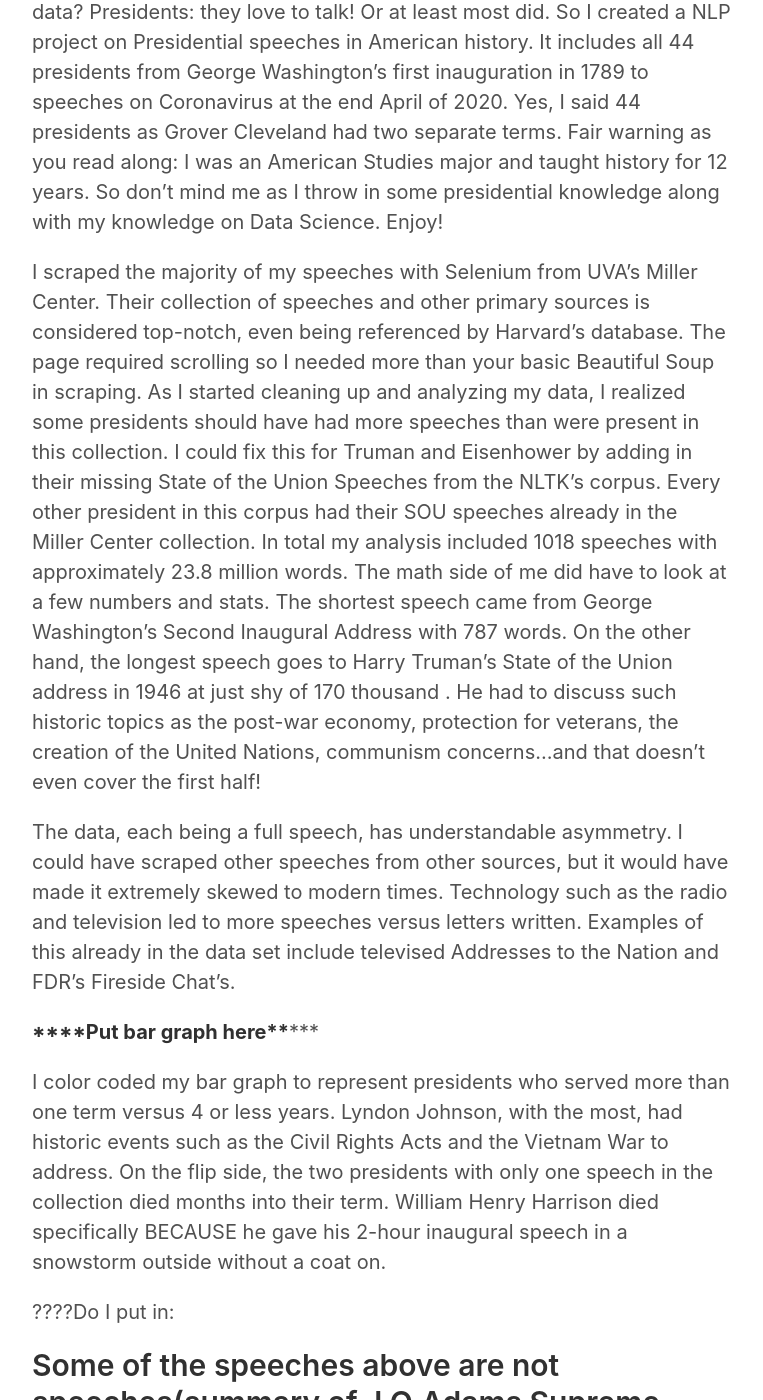
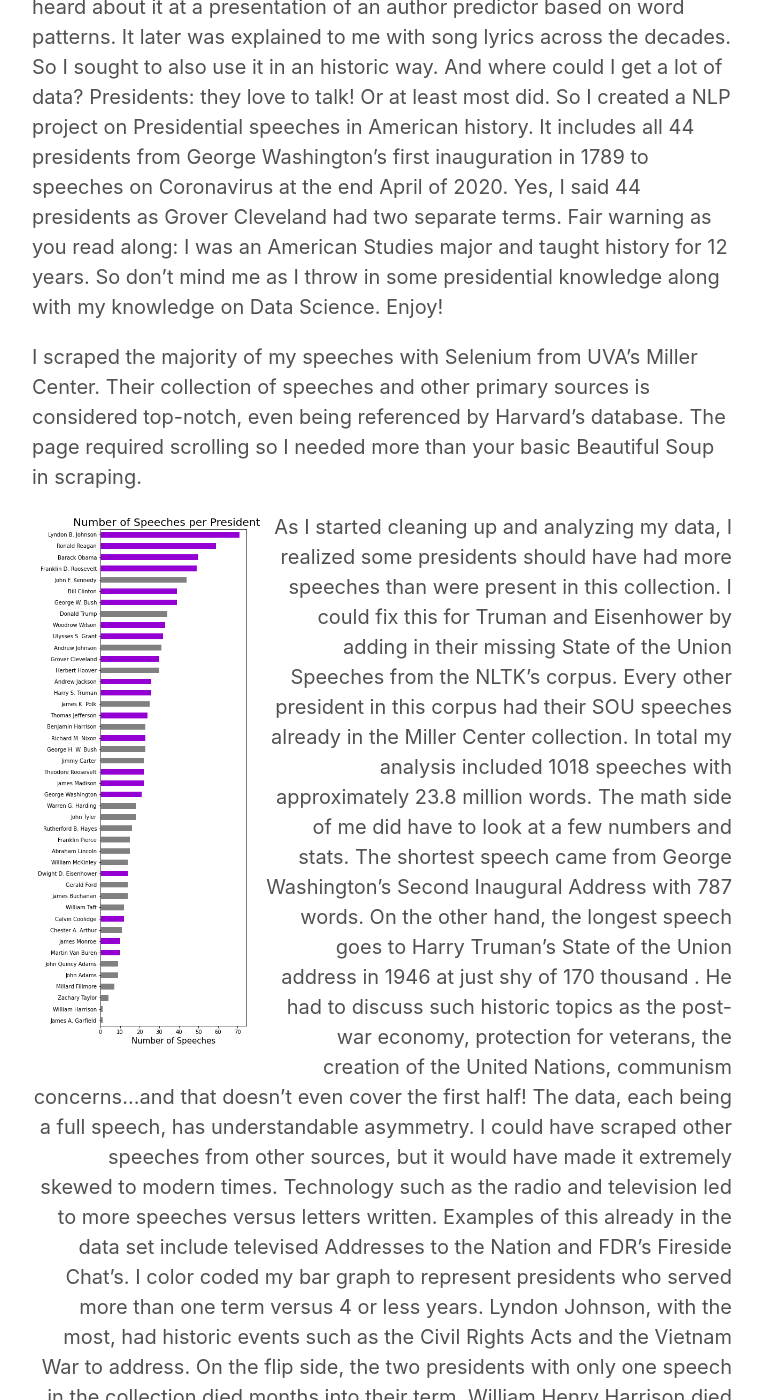
Before and after one commit to nicolesemerano/nicolesemerano.github.io, a Jekyll site: the page built from index.html, in a window 1280 px wide and 1400 px high, scrolled down 386 px. Shown: the whole window, without its empty margins (258-1021 px from the left). Built offline with Jekyll 4.4.1, drawn with Linux system fonts in a browser that asks for light colours; the list of posts is cut into pages by our own code; some of the changed text lies outside the part shown.

Commit message:
Add first bar graph

```diff
--- a/_posts/2020-8-8-Presidents.md
+++ b/_posts/2020-8-8-Presidents.md
@@ -1,15 +1,21 @@
+---
+layout: post
+title: "Presidential Speech Analysis with Natural Language Processing"
+---
+
+#### By: Nicole Semerano
+
 Natural Language Processing intrigued me from the beginning.  I first heard about it at a presentation of an author predictor based on word patterns.  It later was explained to me with song lyrics across the decades.  So I sought to also use it in an historic way.  And where could I get a lot of data?  Presidents: they love to talk!  Or at least most did.  So I created a NLP project on Presidential speeches in American history. It includes all 44 presidents from George Washington's first inauguration in 1789 to speeches on Coronavirus at the end  April of 2020. Yes, I said 44 presidents as Grover Cleveland had two separate terms.  Fair warning as you read along:  I was an American Studies major and taught history for 12 years.  So don’t mind me as I throw in some presidential knowledge along with my knowledge on Data Science.  Enjoy!
 
-I scraped the majority of my speeches with Selenium from UVA's Miller Center.   Their collection of speeches and other primary sources is considered top-notch, even being referenced by Harvard’s database.  The page required scrolling so I needed more than your basic Beautiful Soup in scraping. As I started cleaning up and analyzing my data, I realized some presidents should have had more speeches than were present in this collection.  I could fix this for Truman and Eisenhower by adding in their missing State of the Union Speeches from the NLTK’s corpus.  Every other president in this corpus had their SOU speeches already in the Miller Center collection.  In total my analysis included 1018 speeches with approximately 23.8 million words.  The math side of me did have to look at a few numbers and stats.  The shortest speech came from George Washington’s Second Inaugural Address with 787 words.  On the other hand, the longest speech goes to Harry Truman’s State of the Union address in 1946 at just shy of 170 thousand .  He had to discuss such historic topics as the post-war economy, protection for veterans, the creation of the United Nations, communism concerns...and that doesn’t even cover the first half!
+I scraped the majority of my speeches with Selenium from UVA's Miller Center.   Their collection of speeches and other primary sources is considered top-notch, even being referenced by Harvard’s database.  The page required scrolling so I needed more than your basic Beautiful Soup in scraping.
 
-The data, each being a full speech, has understandable asymmetry.  I could have scraped other speeches from other sources, but it would have made it extremely skewed to modern times.  Technology such as the radio and television led to more speeches versus letters written.  Examples of this already in the data set include televised Addresses to the Nation and FDR’s Fireside Chat’s.
+<p align="left">
+  <img width="33%" height="33%" src="../images/No._Pres_Speeches.png" alt="Speeches Count Bar Graph" align = "left"/>
+<p align="right">
+As I started cleaning up and analyzing my data, I realized some presidents should have had more speeches than were present in this collection.  I could fix this for Truman and Eisenhower by adding in their missing State of the Union Speeches from the NLTK’s corpus.  Every other president in this corpus had their SOU speeches already in the Miller Center collection.  In total my analysis included 1018 speeches with approximately 23.8 million words.  The math side of me did have to look at a few numbers and stats.  The shortest speech came from George Washington’s Second Inaugural Address with 787 words.  On the other hand, the longest speech goes to Harry Truman’s State of the Union address in 1946 at just shy of 170 thousand .  He had to discuss such historic topics as the post-war economy, protection for veterans, the creation of the United Nations, communism concerns...and that doesn’t even cover the first half!
 
-**********Put bar graph here***********
+The data, each being a full speech, has understandable asymmetry.  I could have scraped other speeches from other sources, but it would have made it extremely skewed to modern times.  Technology such as the radio and television led to more speeches versus letters written.  Examples of this already in the data set include televised Addresses to the Nation and FDR’s Fireside Chat’s. I color coded my bar graph to represent presidents who served more than one term versus 4 or less years.  Lyndon Johnson, with the most, had historic events such as the Civil Rights Acts and the Vietnam War to address.  On the flip side, the two presidents with only one speech in the collection died months into their term. William Henry Harrison died specifically BECAUSE he gave his 2-hour inaugural speech in a snowstorm outside without a coat on.
+</p>
 
-I color coded my bar graph to represent presidents who served more than one term versus 4 or less years.  Lyndon Johnson, with the most, had historic events such as the Civil Rights Acts and the Vietnam War to address.  On the flip side, the two presidents with only one speech in the collection died months into their term. William Henry Harrison died specifically BECAUSE he gave his 2-hour inaugural speech in a snowstorm outside without a coat on.
-
-????Do I put in:
-## Some of the speeches above are not speeches(summary of J.Q.Adams Supreme Court argument)
-#Also, some are made when the men were not president(Lincoln Peoria, IL)
-
+## Topic Modeling
 I first split up each speech to check the frequency of all the words.  Here I was able to make my own list of stop words in preparation of count vectorizing.  Some words I was not surprised to find, like ‘united’, ‘states’ and ‘america’.’ One that caught me off guard but made sense was ‘thank’ and ‘you’.  Think of how many speeches start off with that phrase or are thanking people later on for their accomplishments.  Two other words of note are ‘applause’ and ‘transcript’.  This just shows how the speeches are documented for history along with how presidents and their speech writers make notes within the speech.
```
